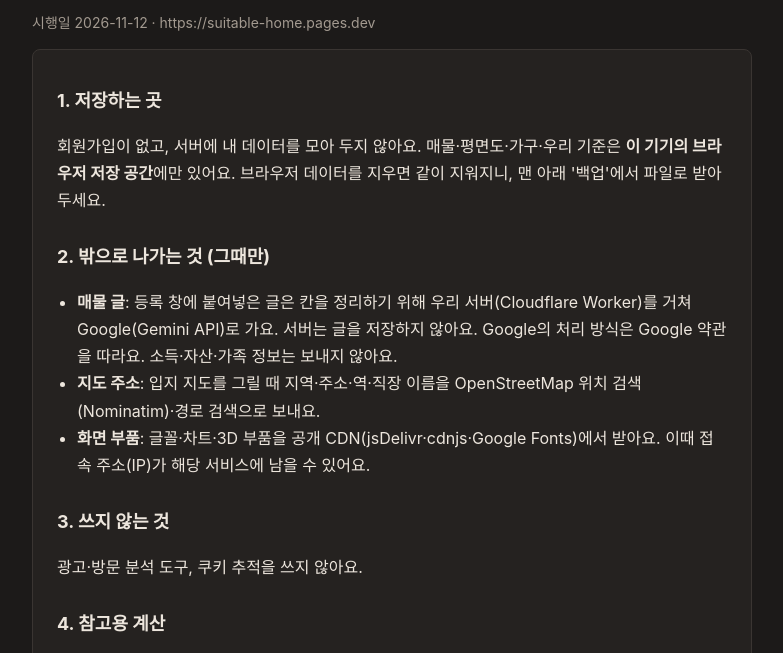
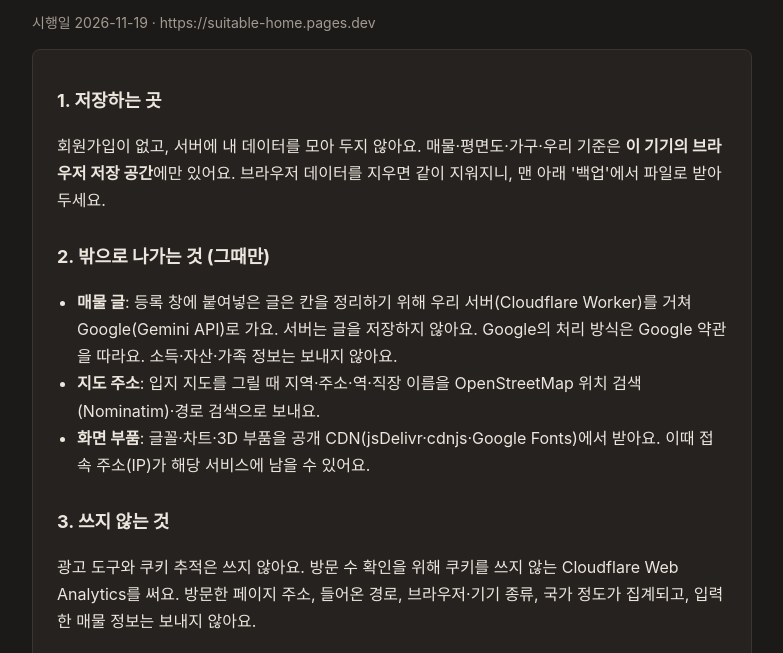
Before and after one commit to DioneLee/suitable-home, a plain HTML site: page privacy.html in a window 1280 px wide. Shown: the part 114-767 px from the top of the page, without its empty margins (248-1031 px from the left). Drawn offline with Linux system fonts and the light colour scheme.

Commit message:
docs: 개인정보처리방침 3번 — 쿠키 없는 Cloudflare Web Analytics 사용 명시(방문 수 · 페이지 주소·들어온 경로·브라우저·기기·국가, 매물 정보는 안 보냄) · 시행일 2026-11-19

```diff
--- a/privacy.html
+++ b/privacy.html
@@ -21,7 +21,7 @@ h1 { font-size: 26px; margin: 8px 0 4px; } h2 { font-size: 18px; margin: 28px 0
 <main>
   <a href="./#home">← SUITABLE HOME으로 돌아가기</a>
   <h1>개인정보 처리방침</h1>
-  <p class="muted">시행일 2026-11-12 · https://suitable-home.pages.dev</p>
+  <p class="muted">시행일 2026-11-19 · https://suitable-home.pages.dev</p>
   <div class="card">
     <h2>1. 저장하는 곳</h2>
     <p>회원가입이 없고, 서버에 내 데이터를 모아 두지 않아요. 매물·평면도·가구·우리 기준은 <b>이 기기의 브라우저 저장 공간</b>에만 있어요. 브라우저 데이터를 지우면 같이 지워지니, 맨 아래 '백업'에서 파일로 받아 두세요.</p>
@@ -32,7 +32,7 @@ h1 { font-size: 26px; margin: 8px 0 4px; } h2 { font-size: 18px; margin: 28px 0
       <li><b>화면 부품</b>: 글꼴·차트·3D 부품을 공개 CDN(jsDelivr·cdnjs·Google Fonts)에서 받아요. 이때 접속 주소(IP)가 해당 서비스에 남을 수 있어요.</li>
     </ul>
     <h2>3. 쓰지 않는 것</h2>
-    <p>광고·방문 분석 도구, 쿠키 추적을 쓰지 않아요.</p>
+    <p>광고 도구와 쿠키 추적은 쓰지 않아요. 방문 수 확인을 위해 쿠키를 쓰지 않는 Cloudflare Web Analytics를 써요. 방문한 페이지 주소, 들어온 경로, 브라우저·기기 종류, 국가 정도가 집계되고, 입력한 매물 정보는 보내지 않아요.</p>
     <h2>4. 참고용 계산</h2>
     <p>실제 월 부담·대출 계산은 판단을 돕는 참고용이에요. 계약 전에는 원문과 금융기관에서 꼭 확인해 주세요.</p>
     <h2>5. 문의</h2>
```
